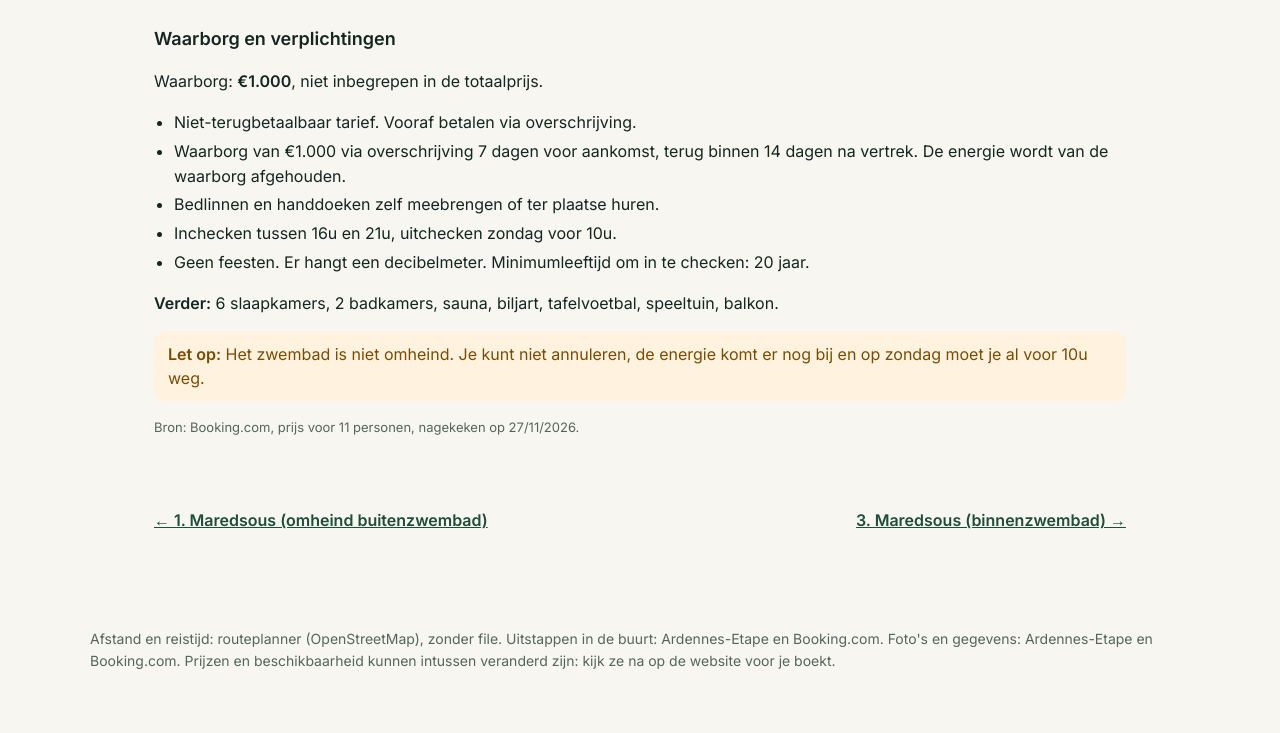
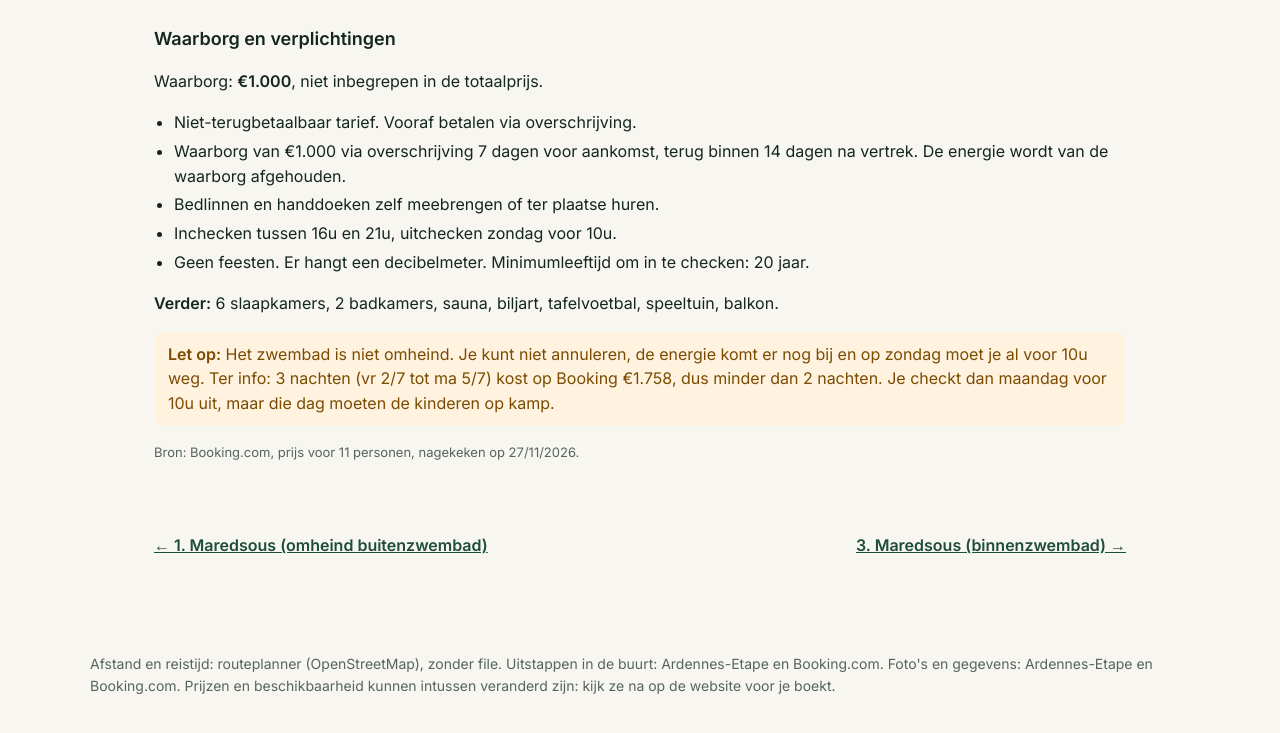
Before and after one commit to JeroenDebruyne/Weekend-2027, a plain HTML site: page le-bercail.html in a window 1280 px wide. Shown: the part 2587-3320 px from the top of the page. Drawn offline with Linux system fonts and the light colour scheme.

Commit message:
Le Bercail: info over prijs 3 nachten
Co-Authored-By: Claude Opus 5.5 <noreply@anthropic.com>
Claude-Session: https://claude.ai/code/session_01QQnTvi87cnQ6MorEDXwnGN

```diff
--- a/le-bercail.html
+++ b/le-bercail.html
@@ -101,7 +101,7 @@ footer{color:var(--mute);font-size:14px}
  <p>Waarborg: <b>€1.000</b>, niet inbegrepen in de totaalprijs.</p>
  <ul><li>Niet-terugbetaalbaar tarief. Vooraf betalen via overschrijving.</li><li>Waarborg van €1.000 via overschrijving 7 dagen voor aankomst, terug binnen 14 dagen na vertrek. De energie wordt van de waarborg afgehouden.</li><li>Bedlinnen en handdoeken zelf meebrengen of ter plaatse huren.</li><li>Inchecken tussen 16u en 21u, uitchecken zondag voor 10u.</li><li>Geen feesten. Er hangt een decibelmeter. Minimumleeftijd om in te checken: 20 jaar.</li></ul>
  <p class=extra><b>Verder:</b> 6 slaapkamers, 2 badkamers, sauna, biljart, tafelvoetbal, speeltuin, balkon.</p>
- <p class=warn><b>Let op:</b> Het zwembad is niet omheind. Je kunt niet annuleren, de energie komt er nog bij en op zondag moet je al voor 10u weg.</p>
+ <p class=warn><b>Let op:</b> Het zwembad is niet omheind. Je kunt niet annuleren, de energie komt er nog bij en op zondag moet je al voor 10u weg. Ter info: 3 nachten (vr 2/7 tot ma 5/7) kost op Booking €1.758, dus minder dan 2 nachten. Je checkt dan maandag voor 10u uit, maar die dag moeten de kinderen op kamp.</p>
  <p class=src>Bron: Booking.com, prijs voor 11 personen, nagekeken op 27/11/2026.</p>
 </section><div class=pn><a href="maredsous-buiten.html">← 1. Maredsous (omheind buitenzwembad)</a><a href="maredsous-binnen.html">3. Maredsous (binnenzwembad) →</a></div><footer class=band><div class=wrap>
  <p>Afstand en reistijd: routeplanner (OpenStreetMap), zonder file. Uitstappen in de buurt: Ardennes-Etape en Booking.com. Foto's en gegevens: Ardennes-Etape en Booking.com. Prijzen en beschikbaarheid kunnen intussen veranderd zijn: kijk ze na op de website voor je boekt.</p>
```
